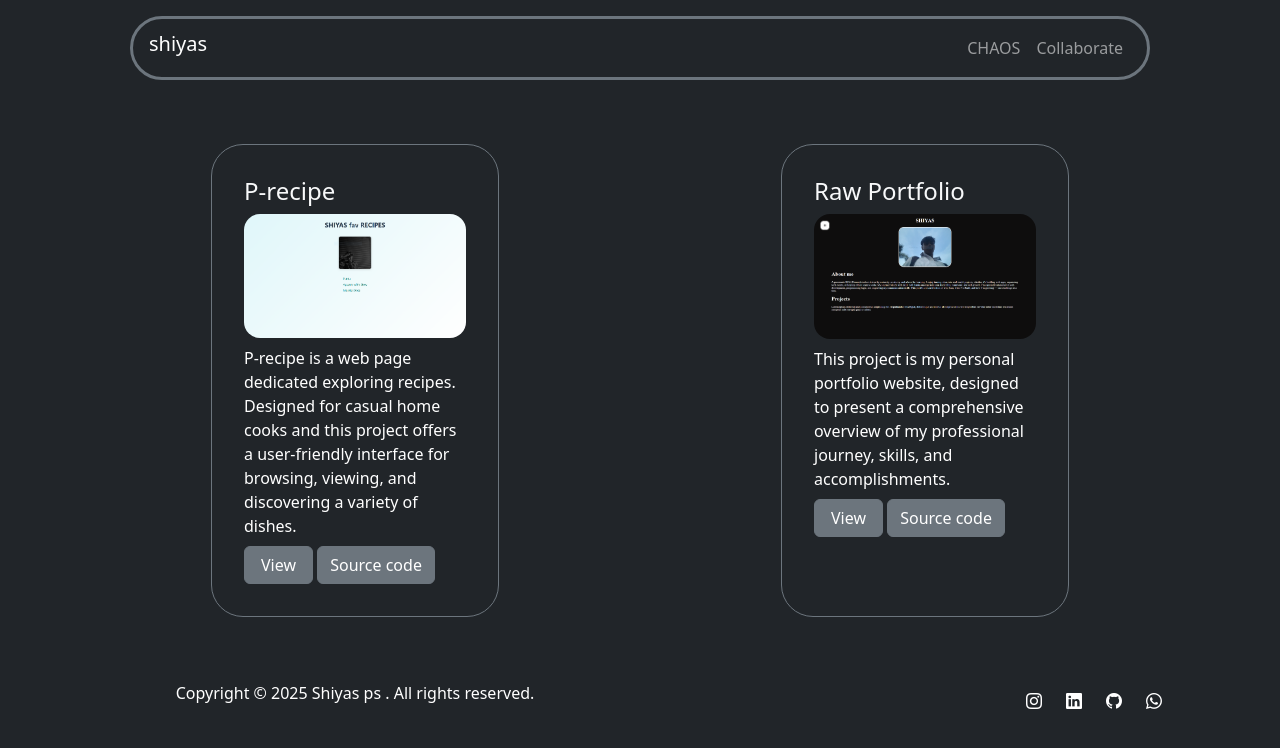
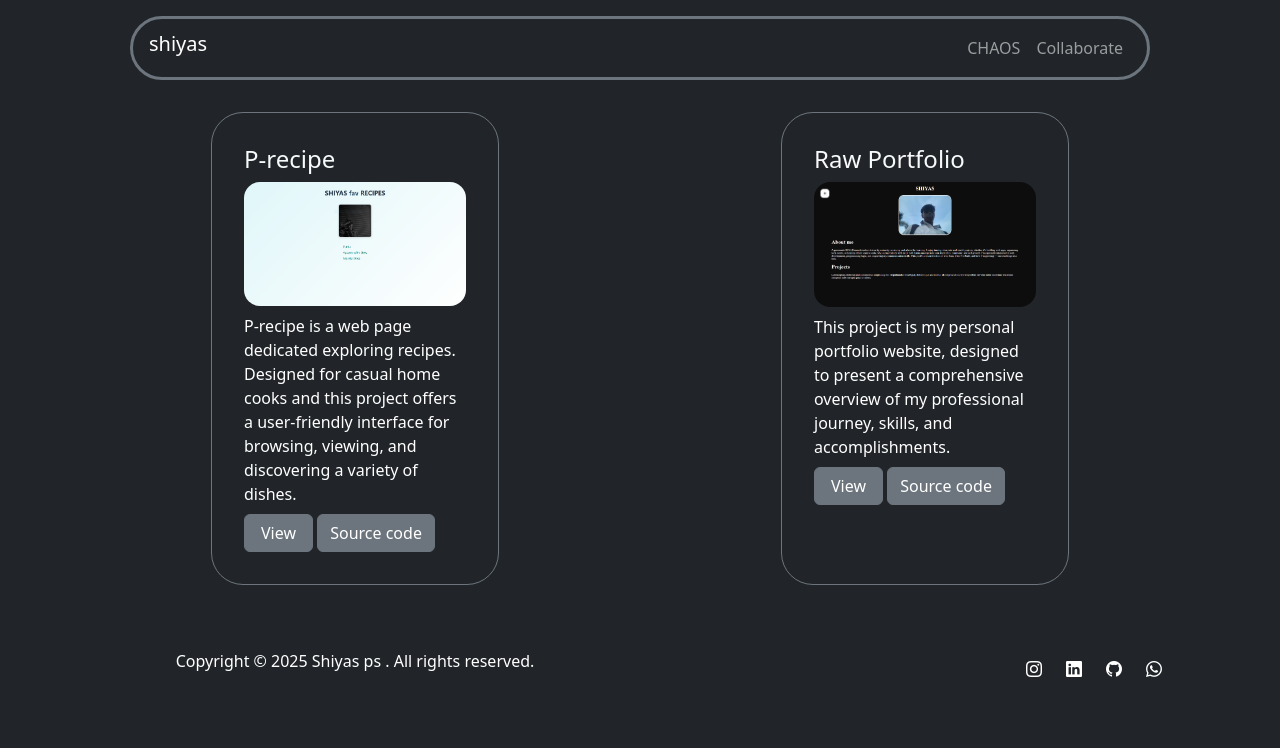
Before and after one commit to shiyyaas/Bootstrap_portfolio, a plain HTML site: page index.html in a window 1280 px wide. Drawn offline with nearby package versions, Linux system fonts and the light colour scheme.

Commit message:
Made the navbar floating , and made everthing push to botton by pt-5 and mt-5

```diff
--- a/index.html
+++ b/index.html
@@ -24,7 +24,7 @@
 
 
     <!-- Navigation bar -->
-    <div class="container mt-3 ">
+    <div class="container mt-3 fixed-top">
         <nav class="navbar navbar-expand-md bg-dark  navbar-dark rounded-5 mx-5 border border-3 border-secondary">
             <a class="navbar-brand mx-3 h1" href="#">shiyas</a>
 
@@ -46,7 +46,7 @@
     </div>
 
     <!-- Projects -->
-    <section class="container mt-5">
+    <section class="container mt-5 pt-5">
 
     <div class="row">
         <div class="col d-flex justify-content-center my-3">
```
